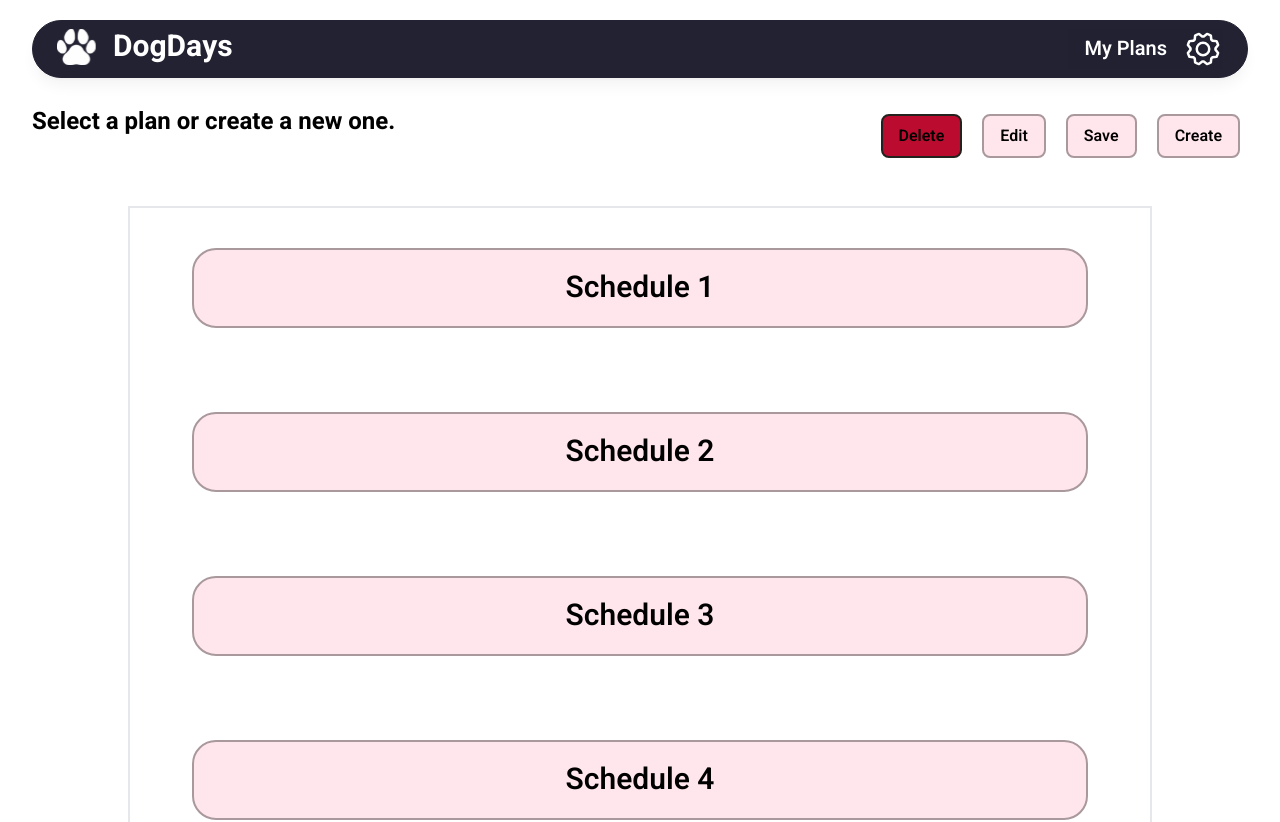
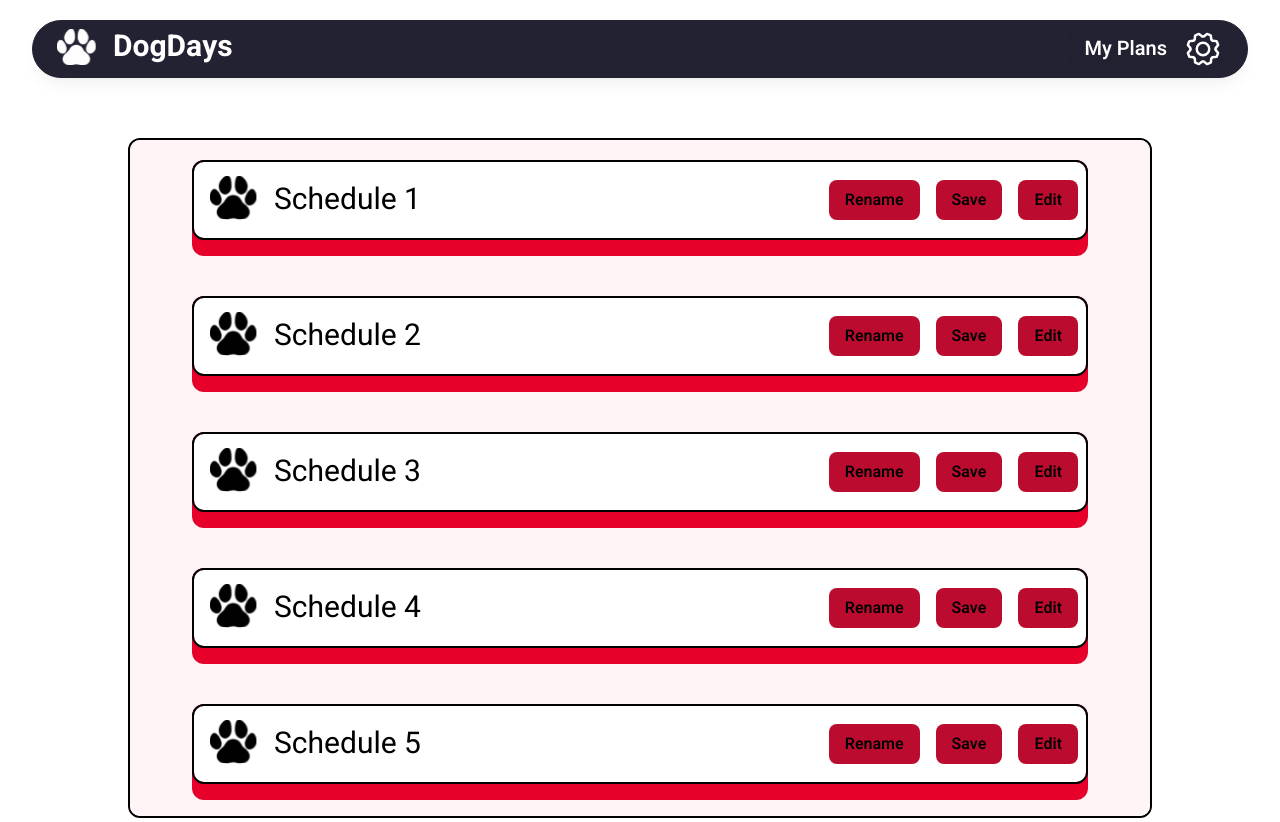
Before and after one commit to DevDogs-UGA/Optimal-Schedule-Builder, a Next.js app in the folder frontend/: page /saved-plans in a window 1280 px wide. Shown: the top 822 px of the page. Built offline with nearby package versions, Linux system fonts and the light colour scheme.

Commit message:
New saved plan design under way!

```diff
--- a/frontend/package.json
+++ b/frontend/package.json
@@ -24,6 +24,7 @@
     "date-fns": "^4.1.0",
     "motion": "^12.4.3",
     "next": "14.2.23",
+    "pnpm": "^10.6.3",
     "react": "^18.3.1",
     "react-dom": "^18.3.1",
     "react-icons": "^5.4.0",
--- a/frontend/src/app/saved-plans/page.tsx
+++ b/frontend/src/app/saved-plans/page.tsx
@@ -1,8 +1,4 @@
 "use client";
-// Returning User: -> Schedule View (\schedules)
-// New User: -> Schedule View (\schedules)
-
-// make class blocks clickable to access more
 import { Navbar } from "@/components/Navbar";
 import { Button } from "@/components/ui/Button";
 import Link from "next/link";
@@ -13,6 +9,7 @@ import SavedPlan from "@/components/saved-plans/SavedPlan";
 
 export default function ChoosePlan() {
 
+  // This is a dummy schedule; replace this with fetching from local storage whenever possible
   const weekScheduleData: WeekScheduleType = {
     Monday: [
       {
@@ -314,49 +311,33 @@ export default function ChoosePlan() {
         otherTimes: ["", "", ""],
       },
     ],
-
-    // Add more days as needed
   };
 
+  /* Array of saved plans:
+  * Full of dummy data at the moment
+  * Add a loop to dynamically populate array from local storage when possible */
   const savedPlans = [
     { title: "Schedule 1", data: weekScheduleData},
     { title: "Schedule 2", data: weekScheduleData},
     { title: "Schedule 3"},
     { title: "Schedule 4", data: weekScheduleData},
     { title: "Schedule 5", data: weekScheduleData},
+    { title: "Schedule 6", data: weekScheduleData},
+    { title: "Schedule 7", data: weekScheduleData},
+    { title: "Schedule 1", data: weekScheduleData},
+    { title: "Schedule 2", data: weekScheduleData},
+    { title: "Schedule 3"},
+    { title: "Schedule 4", data: weekScheduleData},
+    { title: "Schedule 5", data: weekScheduleData},
+    { title: "Schedule 6", data: weekScheduleData},
+    { title: "Schedule 7", data: weekScheduleData},
   ]
 
     return (
       <div className="min-h-screen">
         <Navbar />
 
-        {/* Options for creating and modifying saved plans */}
-        <div className="mt-12 flex flex-row flex-nowrap justify-between gap-1 text-center">
-          <h1 className="ml-8 text-2xl font-bold">
-            Select a plan or create a new one.
-          </h1>
-          <div className="mr-8 flex flex-row gap-1">
-            <Button
-              className="m-2 rounded-lg border-2 border-nearly-black bg-bulldog-red px-4 py-2 font-semibold text-black hover:bg-glory-glory-red"
-              text="Delete">
-            </Button>
-            <Button
-              className="m-2 rounded-lg border-2 border-pebble-gray bg-dusty-pink px-4 py-2 font-semibold text-black hover:bg-barely-pink"
-              text="Edit">
-            </Button>
-            <Button
-              className="m-2 rounded-lg border-2 border-pebble-gray bg-dusty-pink px-4 py-2 font-semibold text-black hover:bg-barely-pink"
-              text="Save">
-            </Button>
-            <Button
-              className="m-2 rounded-lg border-2 border-pebble-gray bg-dusty-pink px-4 py-2 font-semibold text-black hover:bg-barely-pink"
-              text="Create">
-            </Button>
-          </div>
-        </div>
-
-        {/* List of saved plans */}
-        <div className="mt-10 flex flex-col flex-nowrap items-center justify-center gap-1 border-2 w-4/5 mx-auto">
+        <div className="flex flex-col flex-nowrap items-center bg-barely-pink border-black border-2 rounded-xl w-4/5 h-[85vh] ml-auto mr-auto mt-20 mb-10 overflow-y-auto">
           {savedPlans.map((plan,index) => (
             <SavedPlan
               key={index}
--- a/frontend/src/components/saved-plans/SavedPlan.tsx
+++ b/frontend/src/components/saved-plans/SavedPlan.tsx
@@ -7,15 +7,11 @@ import { useState, useEffect } from "react";
 interface PlanDisplayProps {
   planTitle?: string;
   plan?: WeekScheduleType;
+  index?: number;
 }
 
+// Saved plan display popup (major WIP)
 function PlanDisplay({ plan, planTitle }: PlanDisplayProps) {
-  // create some className variables to be used with both return statements.
-  // we need a popup to hold the schedule component and its associated plan title
-  // <WeekSchedule weekData={plan} />
-
-  const planContainer =
-    "fixed inset-0 z-40 flex items-center justify-center bg-white bg-opacity-50";
 
   if (!plan) {
     return <div></div>;
@@ -36,17 +32,45 @@ export default function SavedPlan({
   const savedPlanDisplay = () => {
     setplanButtonClicked(!planButtonClicked);
   };
-  const buttonStyle="m-10 h-[10vh] w-[70vw] !rounded-3xl border-2 border-pebble-gray bg-dusty-pink text-3xl font-semibold text-black hover:bg-barely-pink";
 
+  /* TO DO HERE:
+  * Figure out where to get the icons
+  * Figure out how to make icons function as buttons
+  * Make the schedule popup actually work
+  */
   return (
-    <div>
-      <div >
-      <Button
-        className={buttonStyle}
-        onClick={savedPlanDisplay}
-        text={planTitle}
-      ></Button>
-      {planButtonClicked && <PlanDisplay plan={plan} planTitle={planTitle} />}
+    <div className="relative">
+      <div className="flex flex-row items-center m-5 w-[70vw] h-24 rounded-xl bg-glory-glory-red">
+      </div>
+      {/* Saved plan container */}
+      <div className="absolute top-0 flex flex-row items-center m-5 w-[70vw] h-20 z-10 rounded-xl border-2 border-black bg-white">
+        {/* Paw icon */}
+        <img src="/images/blackpaw.svg" alt="black paw" className="h-12 w-12 m-4" />
+        {/* Plan title */}
+        <h1 className="text-3xl">
+          {planTitle}
+        </h1>
+        {/* Buttons container */}
+        <div className="flex items-center justify-end ml-auto">
+          {/* Rename button */}
+          <Button
+            className="m-2"
+            text="Rename"
+          ></Button>
+          {/* Save button */}
+          <Button
+            className="m-2"
+            text="Save"
+          ></Button>
+          {/* Edit button */}
+          <Button
+            className="m-2"
+            onClick={savedPlanDisplay}
+            text="Edit"
+          ></Button>
+          {planButtonClicked && <PlanDisplay plan={plan} planTitle={planTitle} />}
+        </div>
+
       </div>
     </div>
   );
```
Also changed, not shown: 2 other files (tests, documents, lock files or other folders).
